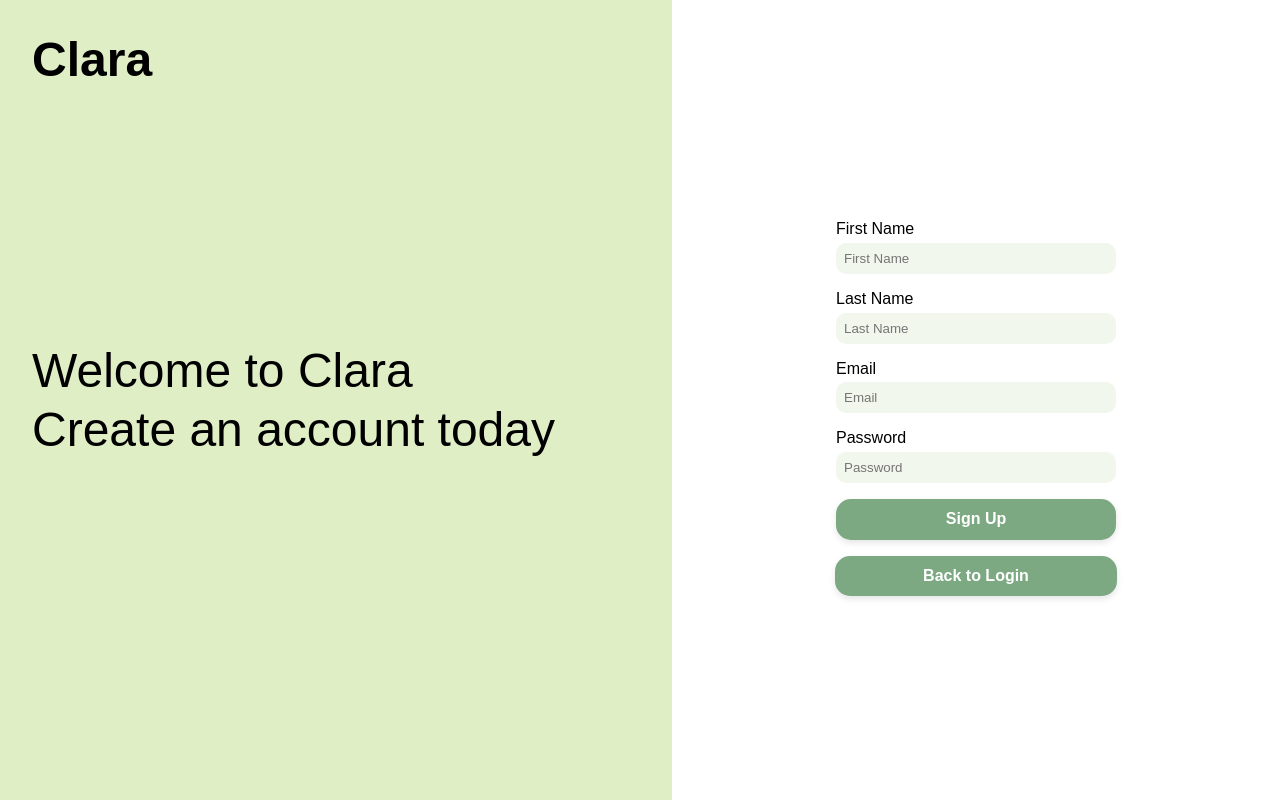
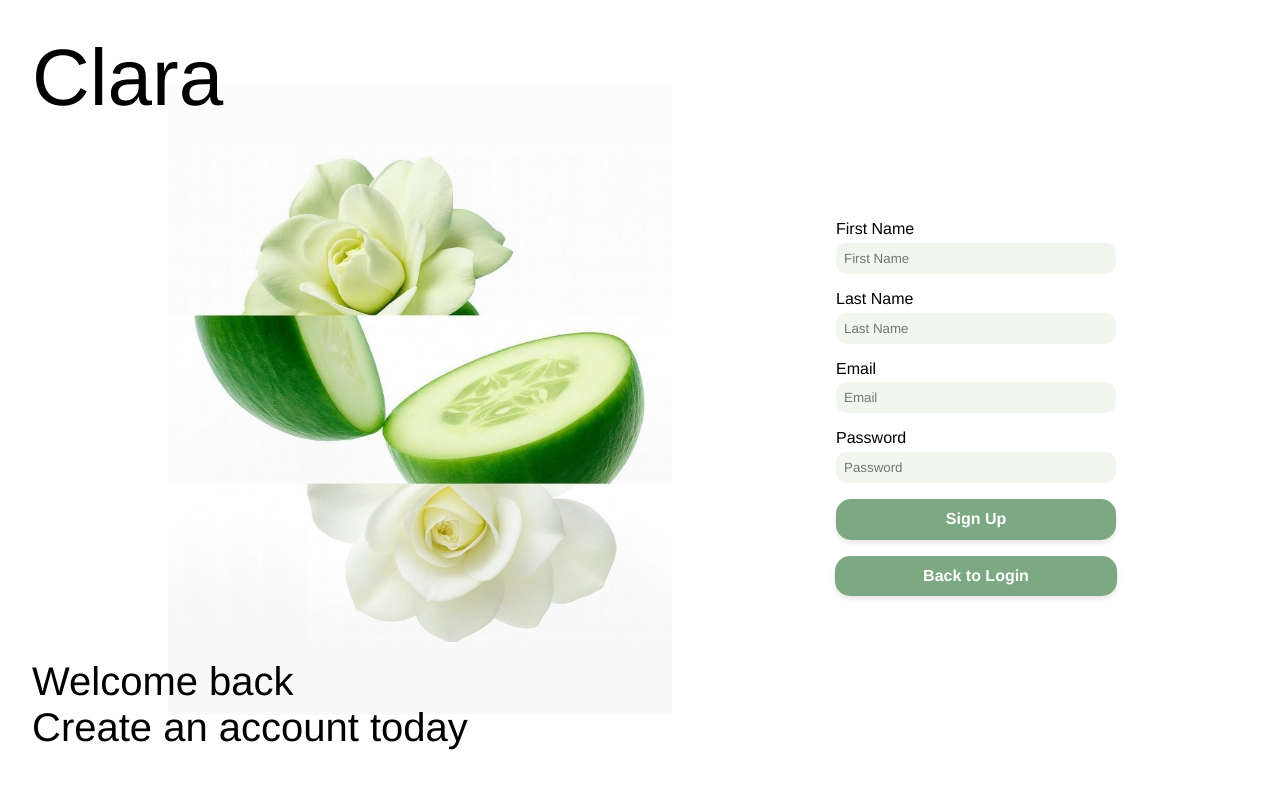
Before and after one commit to michelleegao/CS-4640-Clara, a PHP site: page /sign_up.php in a window 1280 px wide. Run offline with PHP 8.4, Linux system fonts and the light colour scheme.

Commit message:
changed log in screen

```diff
--- a/controller/trends_controller.php
+++ b/controller/trends_controller.php
@@ -77,7 +77,7 @@ class trends_controller {
 
             // Build query for location bar graph after filters have been applied
             $sqlLocation = "
-                SELECT locations, COUNT(*) AS location_count
+                SELECT LOWER(unnest(locations)) AS location, COUNT(*) AS location_count
                 FROM logs
                 WHERE user_id = :uid
             ";
@@ -97,7 +97,7 @@ class trends_controller {
 
             // Build query for breakout types pie chart after filters have been applied
             $sqlTypes = "
-                SELECT types, COUNT(*) AS type_count
+                SELECT LOWER(unnest(types)) AS type, COUNT(*) AS type_count
                 FROM logs
                 WHERE user_id = :uid
             ";
--- a/sign_up.php
+++ b/sign_up.php
@@ -18,7 +18,7 @@ if (isset($_SESSION['error'])) {
 <html lang="en">
 <head>
     <meta charset="UTF-8">
-    <link rel="stylesheet" href="styles/login_style.css?v=1">
+    <link rel="stylesheet" href="styles/login_style.css?v=2">
     <meta name="viewport" content="width=device-width, initial-scale=1">
     <meta name="author" content="Michelle Gao">
     <title>Sign Up</title>
@@ -29,8 +29,11 @@ if (isset($_SESSION['error'])) {
         <!-- Left side welcome text -->
         <div class="left-side">
             <h1>Clara</h1>
-            <p class="welcome-text">Welcome to Clara</p>
-            <p class="welcome-text">Create an account today</p>
+
+            <div class="welcome-container">
+                <p class="welcome-text">Welcome back</p>
+                <p class="welcome-text">Create an account today</p>
+            </div>
         </div>
 
         <!-- Right side sign-up form -->
--- a/styles/login_style.css
+++ b/styles/login_style.css
@@ -1,9 +1,13 @@
 /* Author: Michelle Gao */
+* {
+    font-family: Helvetica;
+}
+
 body, html {
     margin: 0;
     padding: 0;
     height: 100%;
-    font-family: Arial, sans-serif;
+    font-family: Helvetica;
 }
 
 .container {
@@ -19,27 +23,41 @@ body, html {
     flex: 1;
     display: flex;
     flex-direction: column;
-    background-color: #e0eec6;
+    background-image: url('../images/login.jpg');
+    background-size: 75%;
     justify-content: center;
+    background-repeat: no-repeat;
+    background-position: 100% center;
     text-align: left;
     padding: 2rem;
 }
 
 .left-side h1 {
     position: absolute;
-    font-size: 3rem;
-    font-weight: 600;
+    font-size: 5rem;
+    font-weight: 100;
     top: 2rem;
     margin: 0;
 }
 
 /* formatting of welcome text */
+.welcome-container {
+    position: absolute;
+    bottom: 3rem;
+    left: 2rem;
+    text-align: left;
+}
+
 .welcome-text {
-    font-size: 3rem;
+    position: static;
+    font-size: 2.5rem;
+    font-weight: 500;
+    margin: 0.1rem 0;
+    /* font-size: 3rem;
     font-weight: 500;
     margin-top: 0.1rem;
     margin-bottom: 0.1rem;
-    max-width: 100%
+    max-width: 100% */
 }
 
 /* login styling */
```
Also changed, not shown: daily_log.php (+5 -2 lines), dashboard.php (+7 -5 lines), index.php (+6 -3 lines), styles/style.css (+24 -6 lines), images/login.jpg (added).
